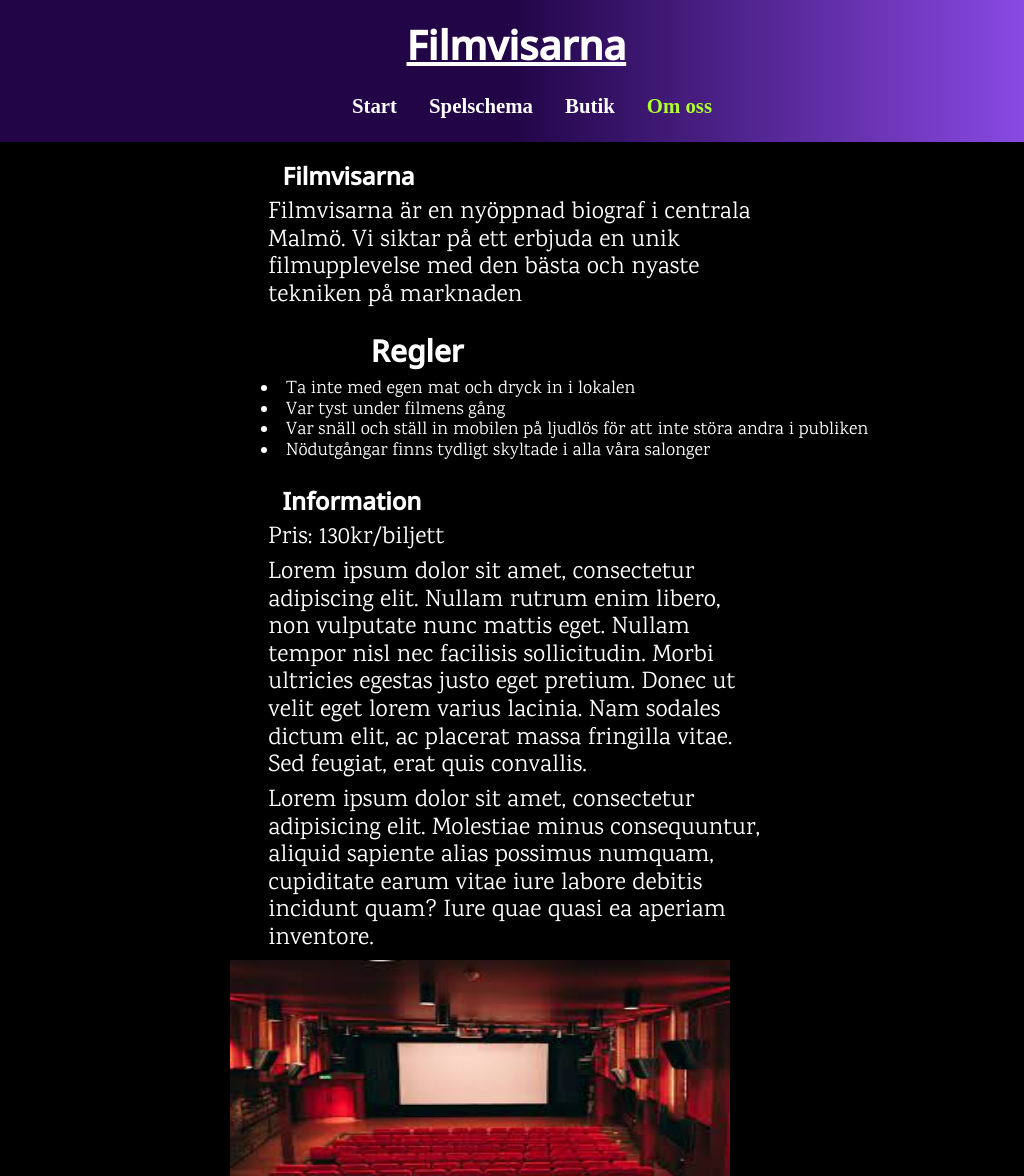
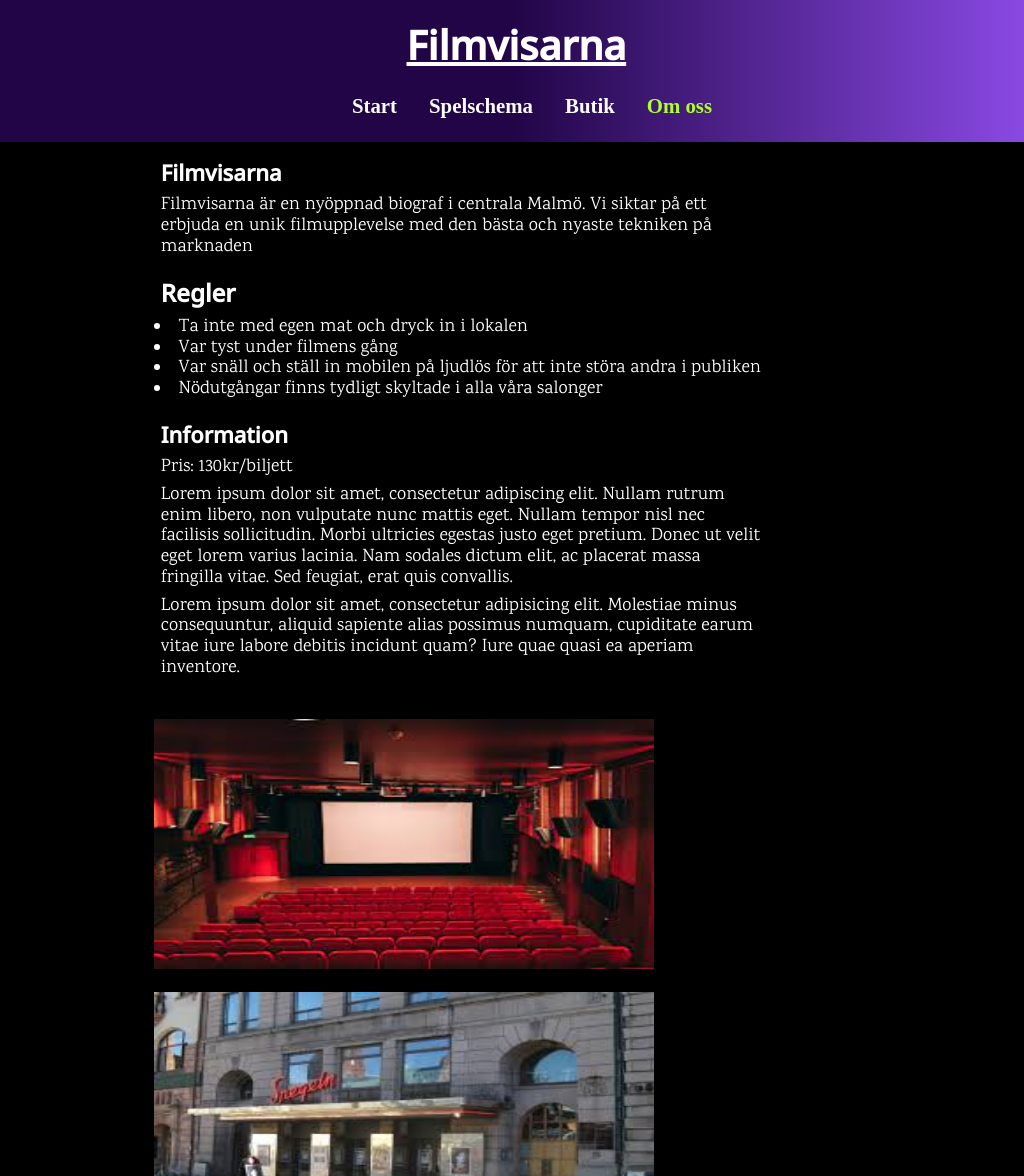
Before and after one commit to Tarzan0607/filmvisarna, a React (Vite) app: page /OmOss in a window 1024 px wide. Shown: the top 1176 px of the page. Built offline with nearby package versions, Linux system fonts and the light colour scheme; a web font is replaced by a local one.

Commit message:
Phone support
added media query for phones

```diff
--- a/src/css/style-om-oss.css
+++ b/src/css/style-om-oss.css
@@ -7,7 +7,7 @@
   margin-left: 15%;
   margin-right: 15%;
   text-align: left;
-  font-size: 1.2em;
+  font-size: 1.3em;
 }
 
 .textOmOss {
@@ -23,7 +23,8 @@
 }
 
 .bilder {
-  margin-left: 22.5%;
+  margin-top: 4%;
+  margin-left: 25.5%;
 }
 
 .bilder img {
@@ -51,3 +52,109 @@
   font-size: 18px;
   list-style-position: inside;
 }
+
+@media screen and (min-width: 769px) and (max-width: 1199px) {
+
+  .h2omoss {
+    margin-left: 0%;
+    margin-right: 0%;
+    padding-left: 1%;
+    text-align: left;
+    font-size: 1.1em;
+  }
+
+  .textOmOss p {
+    margin-left: 0%;
+    margin-right: 0%;
+    margin-bottom: 1%;
+    width: 85%;
+    font-size: 18px;
+  }
+
+  .textOmOss ul {
+    margin-left: 0;
+    font-size: 1.1em;
+  }
+
+  .textOmOss ul h2 {
+    margin-left: -2%;
+    font-size: 1.1em;
+  }
+
+  .textOmOss li {
+    font-family: 'Karma', serif;
+    font-size: 18px;
+    list-style-position: inside;
+  }
+
+  .bilder {
+    margin-left: 15%;
+  }
+
+  .bilder img {
+    margin-bottom: 2%;
+  }
+}
+
+@media screen and (min-width: 577px) and (max-width: 768px) {
+
+
+
+  .textOmOss p {
+    margin-left: 0%;
+    margin-right: 0%;
+    margin-bottom: 1%;
+    width: 85%;
+    font-size: 18px;
+  }
+
+  .textOmOss ul {
+    margin-left: 0;
+    font-size: 1.1em;
+  }
+
+  .textOmOss ul h2 {
+    margin-left: -2%;
+    font-size: 1.1em;
+  }
+
+  .textOmOss li {
+    font-family: 'Karma', serif;
+    font-size: 18px;
+    list-style-position: inside;
+  }
+
+  .bilder {
+    margin-left: 15%;
+  }
+
+  .bilder img {
+    margin-bottom: 2%;
+  }
+}
+
+@media screen and (max-width: 576px) {
+
+  .textOmOss {
+    margin-left: 8%;
+  }
+
+  .textOmOss p {
+    margin-left: 0%;
+    margin-right: 0%;
+  }
+
+  .textOmOss h2 {
+    margin-left: 0%;
+  }
+
+
+  .bilder {
+    margin-left: 2%;
+  }
+
+  .textOmOss ul {
+    margin-left: 0;
+    font-size: 1.1em;
+  }
+}
```
